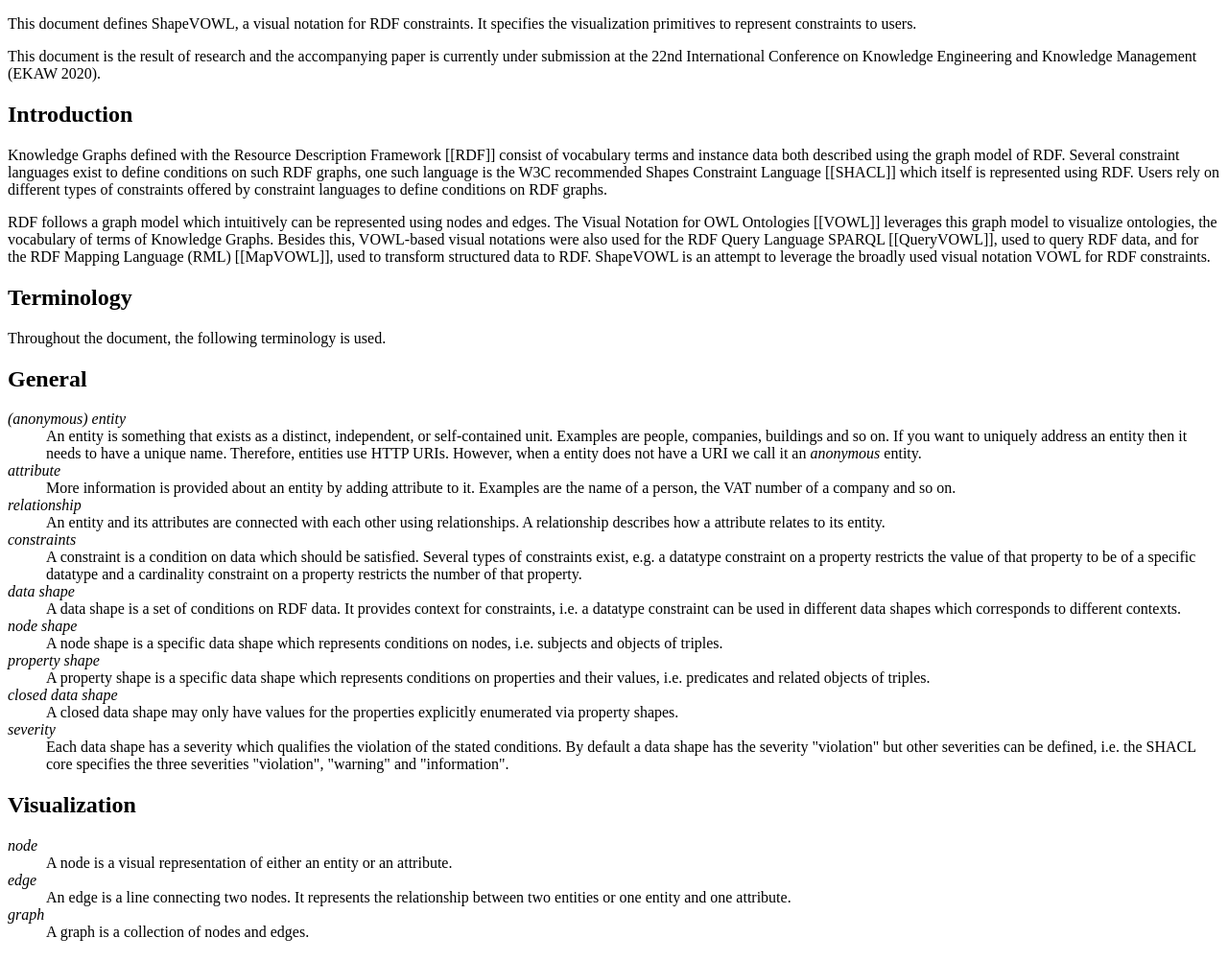
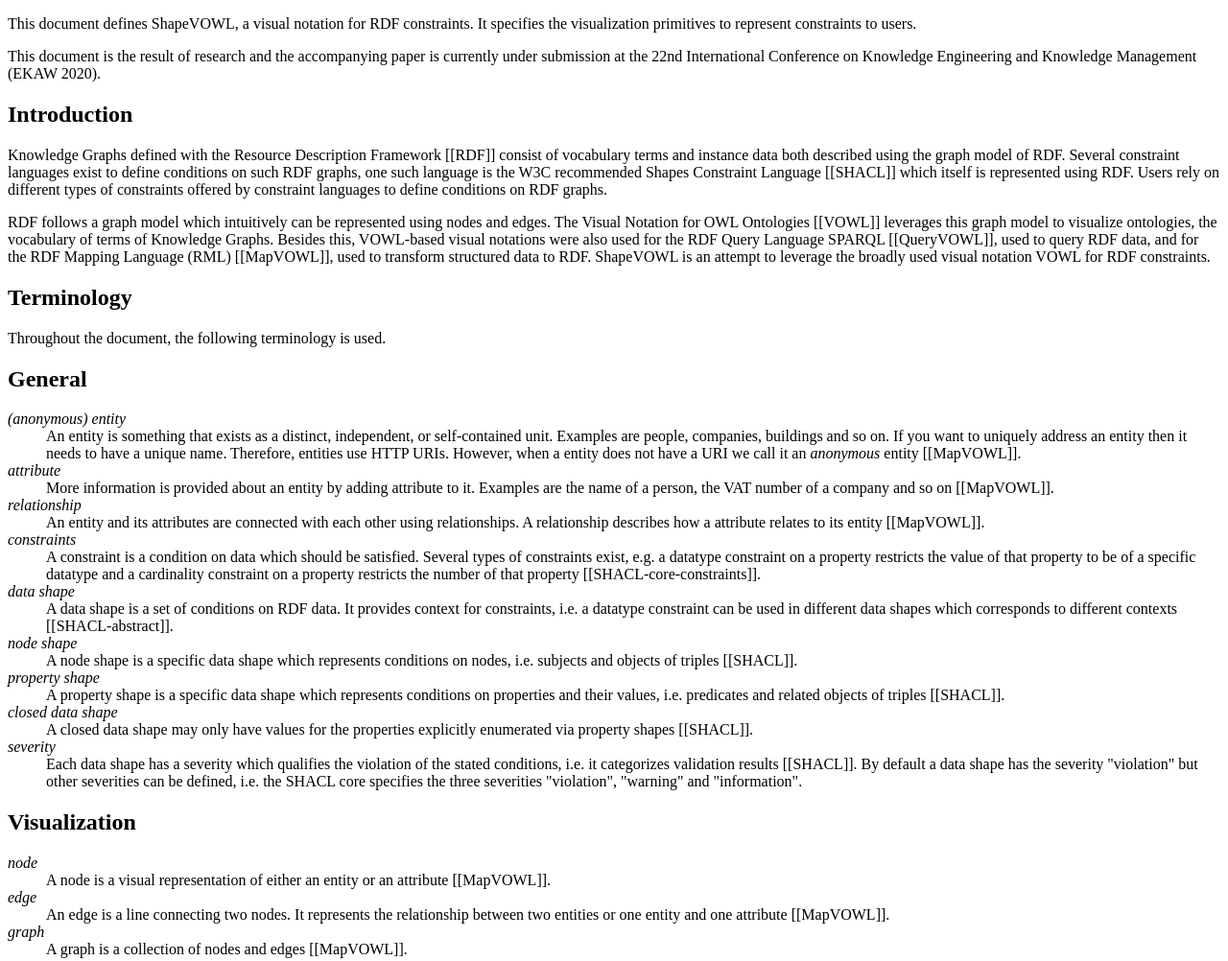
Before and after one commit to KNowledgeOnWebScale/shapevowl-spec, a plain HTML site: page index.html in a window 1280 px wide. Shown: the top 1002 px of the page at 96% size. Drawn offline with Linux system fonts and the light colour scheme.

Commit message:
terminology references added similar to https://gitlab.ilabt.imec.be/data-validation/validation-editor/shapeuml-spec/-/commit/226c9a57e3226f04d0c5dbd970f837cb15bc2130

```diff
--- a/index.html
+++ b/index.html
@@ -43,6 +43,17 @@
                   , href: "https://www.w3.org/TR/shacl/"
                   , publisher: "W3C"
                 },
+                "SHACL-abstract": {
+                  title: "Shapes Constraint Langauge (SHACL) - Abstract"
+                  , href: "https://www.w3.org/TR/shacl/#abstract"
+                  , publisher: "W3C"
+                },
+                "SHACL-core-constraints": {
+                  title: "Shapes Constraint Langauge (SHACL) - Constraint Types"
+                  , href: "https://www.w3.org/TR/shacl/#core-components"
+                  , publisher: "W3C"
+                },
+
                 "VOWL": {
                   title: "Visual Notation for OWL Ontologies (VOWL)"
                   , href: "http://vowl.visualdataweb.org/v2/"
@@ -112,47 +123,47 @@
                 Examples are people, companies, buildings and so on.
                 If you want to uniquely address an entity then it needs to have a unique name.
                 Therefore, entities use HTTP URIs.
-                However, when a entity does not have a URI we call it an <span class="emph">anonymous</span> entity.
+                However, when a entity does not have a URI we call it an <span class="emph">anonymous</span> entity [[MapVOWL]].
             </dd>
             <dt><dfn id="dfn-attribute">attribute</dfn></dt>
             <dd>
                 More information is provided about an entity by adding attribute to it.
-                Examples are the name of a person, the VAT number of a company and so on.
+                Examples are the name of a person, the VAT number of a company and so on [[MapVOWL]].
             </dd>
             <dt><dfn id="dfn-relationship">relationship</dfn></dt>
             <dd>
                 An entity and its attributes are connected with each other using relationships.
-                A relationship describes how a attribute relates to its entity.
+                A relationship describes how a attribute relates to its entity [[MapVOWL]].
             </dd>
             <dt><dfn id="dfn-constraints">constraints</dfn></dt>
             <dd>
                A constraint is a condition on data which should be satisfied. Several types of constraints exist,
                e.g. a datatype constraint on a property restricts the value of that property to be of a specific datatype
-               and a cardinality constraint on a property restricts the number of that property.
+               and a cardinality constraint on a property restricts the number of that property [[SHACL-core-constraints]].
             </dd>
             <dt><dfn id="dfn-data-shape">data shape</dfn></dt>
             <dd>
                A data shape is a set of conditions on RDF data.
                It provides context for constraints, i.e. a datatype constraint can be used
-               in different data shapes which corresponds to different contexts.
+               in different data shapes which corresponds to different contexts [[SHACL-abstract]].
             </dd>
             <dt><dfn id="dfn-node-shape">node shape</dfn></dt>
             <dd>
                A node shape is a specific data shape which represents conditions on nodes,
-               i.e. subjects and objects of triples.
+               i.e. subjects and objects of triples [[SHACL]].
             </dd>
             <dt><dfn id="dfn-property-shape">property shape</dfn></dt>
             <dd>
                A property shape is a specific data shape which represents conditions on properties and their values,
-               i.e. predicates and related objects of triples.
+               i.e. predicates and related objects of triples [[SHACL]].
             </dd>
             <dt><dfn id="dfn-closed-data-shape">closed data shape</dfn></dt>
             <dd>
-               A closed data shape may only have values for the properties explicitly enumerated via property shapes.
+               A closed data shape may only have values for the properties explicitly enumerated via property shapes [[SHACL]].
             </dd>
             <dt><dfn id="dfn-severity">severity</dfn></dt>
             <dd>
-               Each data shape has a severity which qualifies the violation of the stated conditions.
+               Each data shape has a severity which qualifies the violation of the stated conditions, i.e. it categorizes validation results [[SHACL]].
                By default a data shape has the severity "violation" but other severities can be defined,
                i.e. the SHACL core specifies the three severities "violation", "warning" and "information".
             </dd>
@@ -164,16 +175,16 @@
         <dl>
             <dt><dfn id="dfn-node">node</dfn></dt>
             <dd>
-                A node is a visual representation of either an entity or an attribute.
+                A node is a visual representation of either an entity or an attribute [[MapVOWL]].
             </dd>
             <dt><dfn id="dfn-edge">edge</dfn></dt>
             <dd>
                 An edge is a line connecting two nodes.
-                It represents the relationship between two entities or one entity and one attribute.
+                It represents the relationship between two entities or one entity and one attribute [[MapVOWL]].
             </dd>
             <dt><dfn id="dfn-graph">graph</dfn></dt>
             <dd>
-                A graph is a collection of nodes and edges.
+                A graph is a collection of nodes and edges [[MapVOWL]].
             </dd>
         </dl>
     </section>
```
